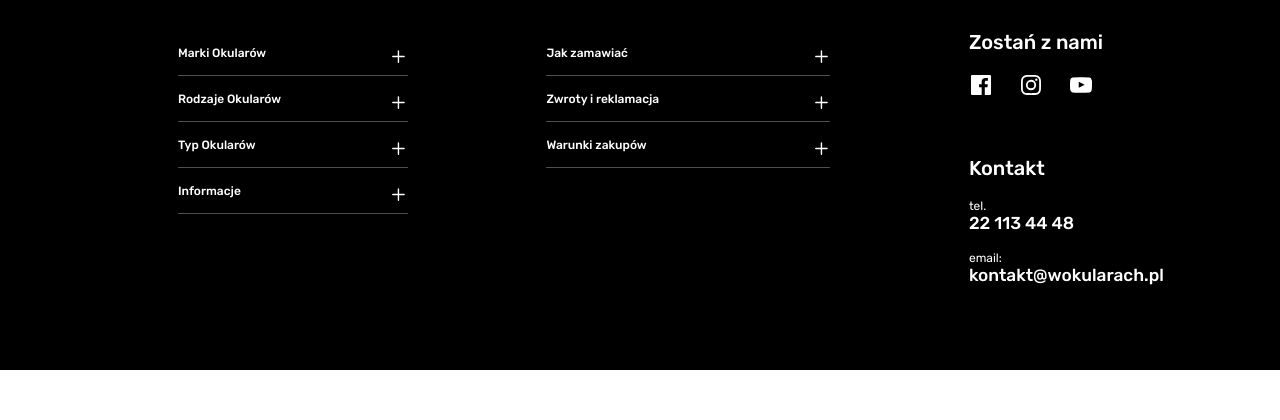
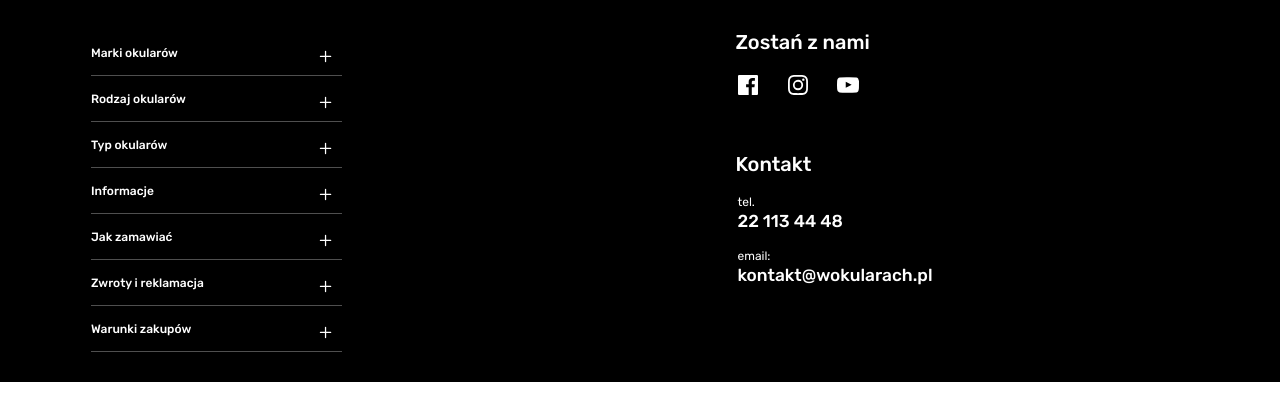
Before and after one commit to Varmeusz/SmartmageFooter, a React (Create React App) app: page / in a window 1280 px wide. Shown: the top 420 px of the page. Built offline with nearby package versions, Linux system fonts and the light colour scheme.

Commit message:
drafted fixed-length paddings

```diff
--- a/src/Accordion.js
+++ b/src/Accordion.js
@@ -11,20 +11,19 @@ function hashCode(string) {
   }
   return hash;
 };
+
 const plusSignSvg = <svg width="17" height="16" fill="none" xmlns="http://www.w3.org/2000/svg">
     <path fillRule="evenodd" clipRule="evenodd" d="M12.995 4.495a.7.7 0 1 0-.99-.99L8.5 7.01 4.995 3.505a.7.7 0 0 0-.99.99L7.51 8l-3.505 3.505a.7.7 0 1 0 .99.99L8.5 8.99l3.505 3.505a.7.7 0 1 0 .99-.99L9.49 8l3.505-3.505z" fill="#fff"/>
 </svg>;
 
-    const AccordionContainer = styled.div`
-    `
+    const AccordionContainer = styled.div``
 
 
     const PlusSign = styled.span`
       position: absolute;
-      right: 0;
-      transform: rotate(-135deg);
+      right: 6.9px;
+      transform: rotate(-135deg) scaleX(90%) scaleY(90%);
       transition: 0.3s;
-
     `
 
     const AccordionTitleContainer = styled.div`
@@ -58,6 +57,8 @@ const plusSignSvg = <svg width="17" height="16" fill="none" xmlns="http://www.w3
         ${PlusSign}{
           transform: rotate(-90deg);
           transition: .3s;
+
+
         }
         &:after {
           content: "";
@@ -79,6 +80,7 @@ const plusSignSvg = <svg width="17" height="16" fill="none" xmlns="http://www.w3
       overflow: hidden;
       max-height: 1000px;
       transition: max-height 1s ease-in-out;
+      padding-top:0px;
       &[aria-expanded="true"] {
         max-height: 0px;
         transition: max-height 1s cubic-bezier(0, 1, 0, 1);
@@ -109,7 +111,6 @@ const plusSignSvg = <svg width="17" height="16" fill="none" xmlns="http://www.w3
       height: 1px;
       background-color: rgb(79, 79, 79);
       will-change: transform;
-      ${'' /* transition: visibility 1000ms cubic-bezier(0.5, 0, 0, 0.5) 0ms, background-color 0.2s linear 0s; */}
       transition: .3s;
       transform-origin: left center;
     }
@@ -120,6 +121,7 @@ const plusSignSvg = <svg width="17" height="16" fill="none" xmlns="http://www.w3
         font-size: 12px;
         list-style: none;
         padding-left: 0px;
+        margin-top: 0px;
         li {
             padding-bottom: 16px;
         }
--- a/src/Footer.js
+++ b/src/Footer.js
@@ -9,15 +9,15 @@ import SocialLinks from './SocialLinks';
 function Footer() {
 
     const FooterInfo = {
-        "Marki Okularów" : [
+        "Marki okularów" : [
             "Okulary Ray-Ban®",
             "Okulary Dior"
         ],
-        "Rodzaje Okularów": [
+        "Rodzaj okularów": [
             "Okulary damskie",
             "Okulary męskie"
         ],
-        "Typ Okularów": [
+        "Typ okularów": [
             "Okulary pełne",
             "Okulary żyłka",
             "Okulary patentki"
@@ -52,8 +52,7 @@ function Footer() {
     const StyledFooter = styled.footer`
         background-color: black;
         color: white;
-        padding: 30px 40px;
-        @media only screen and (max-width: 768px){
+        @media only screen and (max-width: calc(768px - 1px)){
             padding: 30px 40px;
             display: grid;
             grid-template-areas:
@@ -61,29 +60,34 @@ function Footer() {
             "middle"
             "bottom"
             ;
+            padding: 30px 40px;
+
 
         }
-        @media screen and (min-width: 768px) and (max-width: 1024px) {
-
+        @media screen and (min-width: 768px) and (max-width: 1439px) {
+            padding: 30px 91px;
             display: grid;
             grid-template-areas:
             "middle top"
             "bottom top"
             ;
         }
-        @media screen and (min-width: 1024px) {
+        @media screen and (min-width: 1440px) {
+            padding: 30px 135px;
             display: grid;
+            grid-template-columns: 348px 348px auto;
+            grid-column-gap: 138px;
             grid-template-areas:
             "middle bottom top";
         }
     `
     const FooterItem = styled.div`
 
-        @media screen and (min-width: 768px) and (max-width: 1024px) {
-
+        @media screen and (min-width: 768px) and (max-width: 1439px) {
+            width: 251px;
         }
-        @media screen and (min-width: 1024px) {
-            margin-left: 138px;
+        @media screen and (min-width: 1440px) {
+            width: 348px;
 
         }
 
@@ -92,9 +96,15 @@ function Footer() {
     const FooterItemMiddle = styled(FooterItem)`
         grid-area: middle;
 
+        @media screen and (min-width: 1024px) {
+        }
+
     `
     const FooterItemBottom = styled(FooterItem)`
         grid-area: bottom;
+
+        @media screen and (min-width: 1024px) {
+        }
 
     `
 
@@ -106,14 +116,14 @@ function Footer() {
         </div> */}
         <SocialLinks></SocialLinks>
 
-        <FooterItemMiddle className="footer-item footer-item-middle">
+        <FooterItemMiddle>
             {Object.keys(FooterInfo).map((el, idx) => (
                 idx<=3 ?
                 <Accordion name={el} links={FooterInfo[el]}/> :
                 false
             ))}
         </FooterItemMiddle>
-        <FooterItemBottom className="footer-item footer-item-bottom">
+        <FooterItemBottom >
             {Object.keys(FooterInfo).map((el, idx) => (
                 idx>3 ?
                 <Accordion name={el} links={FooterInfo[el]}/> :
--- a/src/SocialLinks.js
+++ b/src/SocialLinks.js
@@ -8,12 +8,11 @@ function SocialLinks(){
         padding-bottom: calc(55px - 18px);
         grid-area: top;
 
-        @media screen and (min-width: 768px) and (max-width: 1024px){
+        @media screen and (min-width: 768px) and (max-width: 1439px){
             margin-left: 137px;
 
         }
-        @media screen and (min-width: 1024px) {
-            margin-left: 138px;
+        @media screen and (min-width: 1440px) {
         }
 
     `
@@ -27,7 +26,7 @@ function SocialLinks(){
         position: relative;
 
     `
-    const StyledHeader3 = styled.h3`
+    const StyledHeader3 = styled.div`
         flex-grow: 0;
         margin: 0 0 19px;
         font-family: "Rubik";
@@ -49,6 +48,8 @@ function SocialLinks(){
         font-family: Rubik;
         margin: 0 auto;
         font-size: 12px;
+        margin-bottom: 2px;
+        margin-left: 2px;
         font-weight: normal;
         font-stretch: normal;
         font-style: normal;
--- a/src/socialButton.js
+++ b/src/socialButton.js
@@ -23,19 +23,13 @@ function getSocialLogoPath(name) {
 }
 
 const LogoContainer = styled.div`
-    ${'' /* display: flex;
-    padding-bottom: 55px;
-    justify-content: flex-start;
-    -webkit-box-pack: flex-start;
-    -webkit-box-align: flex-start;
-    align-items: center;
-    ${"" /* cursor: pointer; */}
     position: relative;
+    height: 24px;
     svg {
         width: 24px;
         height: 24px;
         fill: #fff;
-    } */}
+    }
     margin-right: 26px;
 `;
 const LogoAnchor = styled.a`
```
